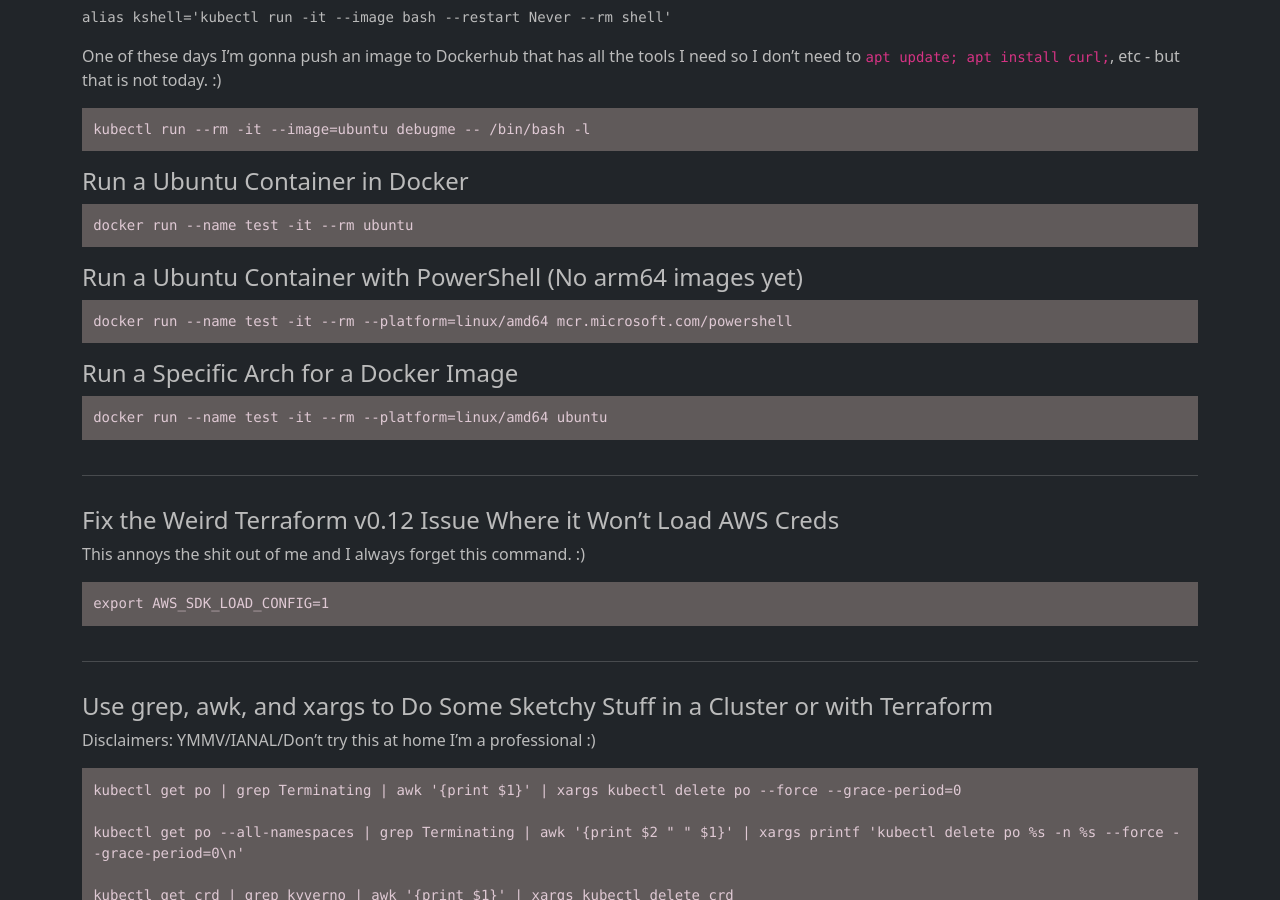
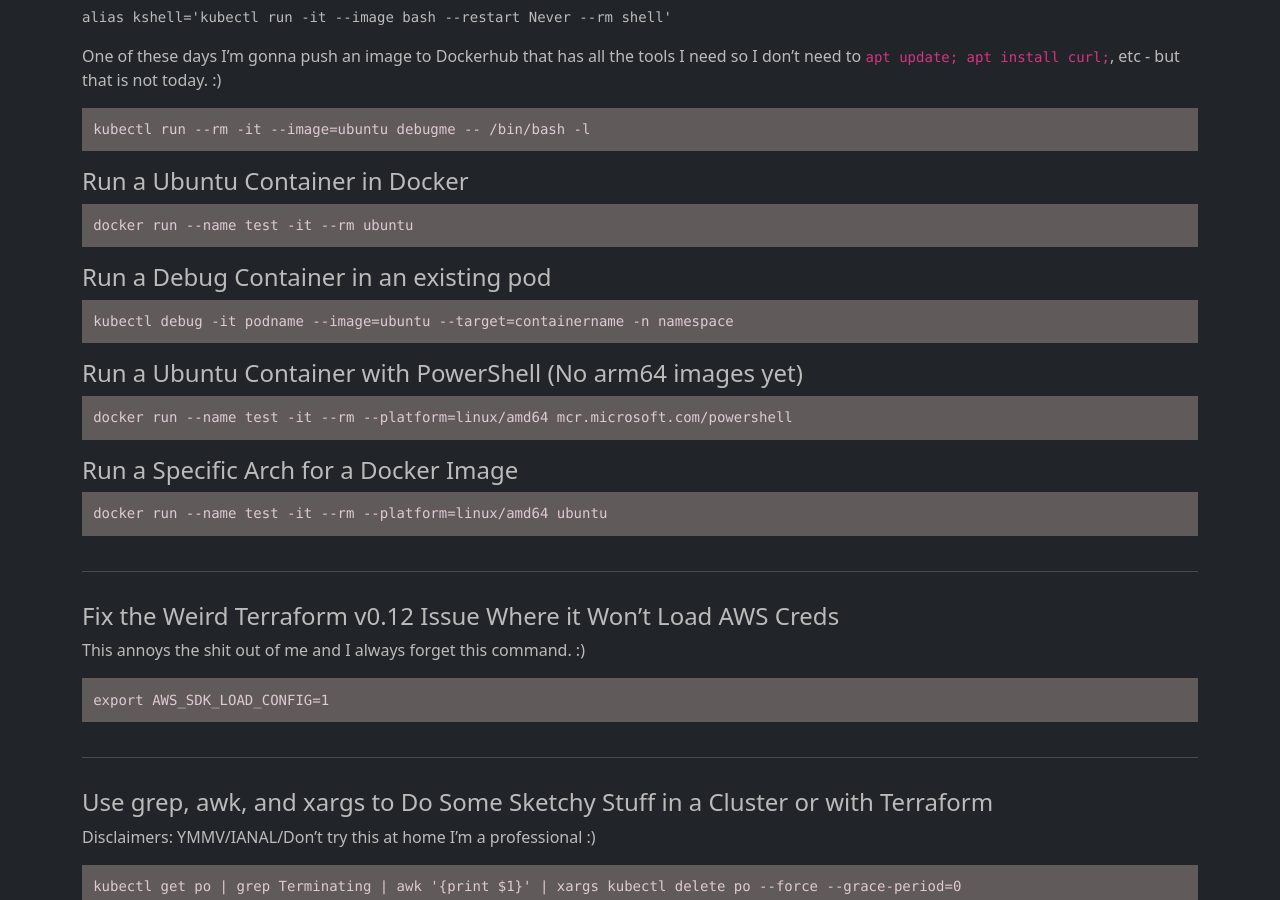
Before and after one commit to rayterrill/tacticalnerdery.com.old, a Jekyll site: the page built from snippets.md, in a window 1280 px wide and 900 px high, scrolled down 665 px. Built offline with Jekyll 4.4.1, drawn with Linux system fonts in a browser that asks for light colours; nearby versions of some CDN libraries.

Commit message:
Update snippets.md

```diff
--- a/snippets.md
+++ b/snippets.md
@@ -34,6 +34,10 @@ kubectl run --rm -it --image=ubuntu debugme -- /bin/bash -l
 #### Run a Ubuntu Container in Docker
 <pre class="code">
 docker run --name test -it --rm ubuntu
+</pre>
+#### Run a Debug Container in an existing pod
+<pre class="code">
+kubectl debug -it podname --image=ubuntu --target=containername -n namespace
 </pre>
 #### Run a Ubuntu Container with PowerShell (No arm64 images yet)
 <pre class="code">
```
